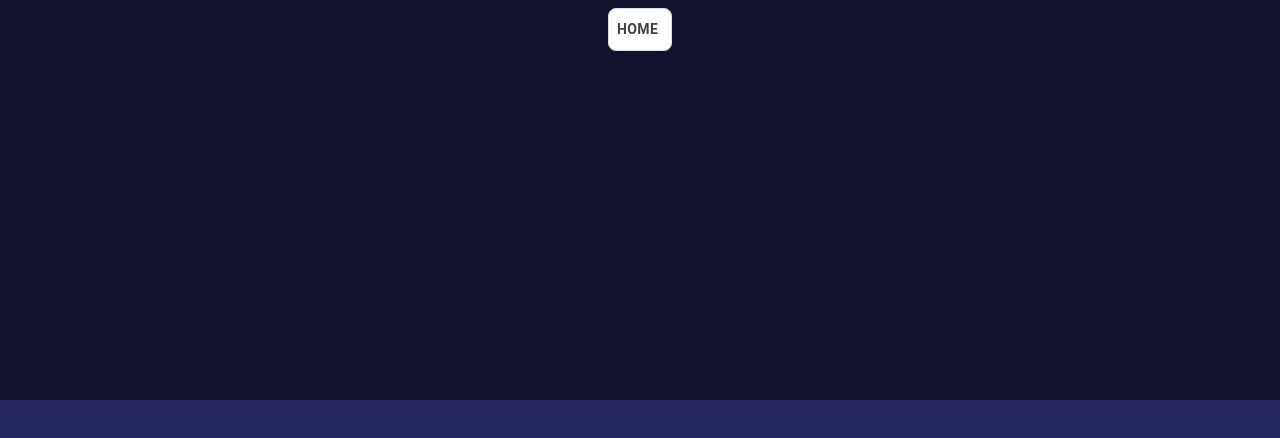
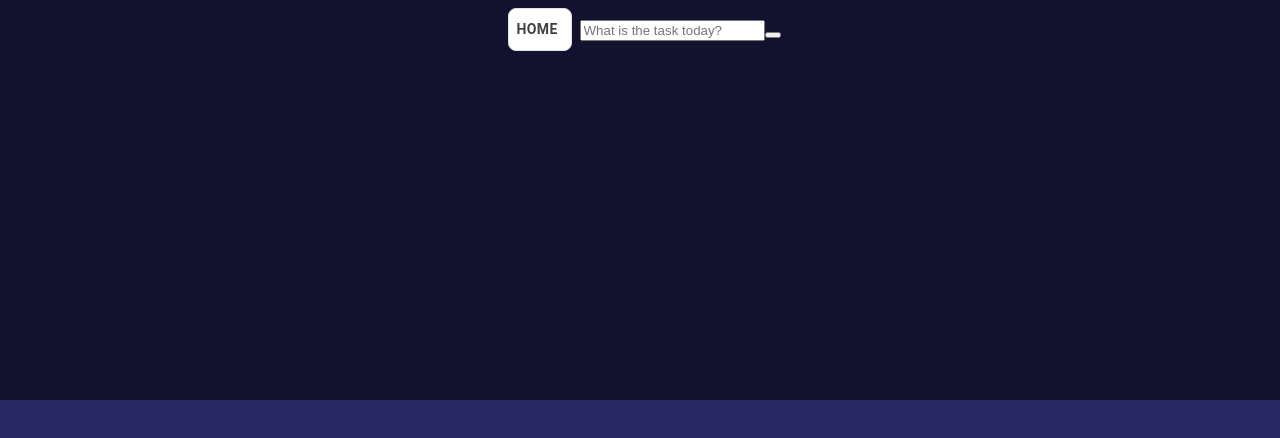
Before and after one commit to SavitTumuluri/ToDoList, a React (Create React App) app in the folder todolist/: page /editlist in a window 1280 px wide. Shown: the top 438 px of the page. Built offline with nearby package versions, Linux system fonts and the light colour scheme.

Commit message:
todolist start

```diff
--- a/todolist/src/HomePage/EditList.jsx
+++ b/todolist/src/HomePage/EditList.jsx
@@ -2,6 +2,7 @@
 import Button from '@mui/material/Box';
 import * as React from 'react';
 import { useNavigate } from 'react-router-dom';
+import { TodoWrapper } from './components/TodoWrapper';
 
 
 const EditList = () => {
@@ -33,9 +34,9 @@
           fontSize: '0.875rem',
           fontWeight: '700',
       }}> <Button onClick={handleClick}>Home</Button></Box>
+
+    <TodoWrapper />
   </div>
   </div>
-
-
 }
 export default EditList;
--- a/todolist/src/HomePage/components/TodoForm.js
+++ b/todolist/src/HomePage/components/TodoForm.js
@@ -2,6 +2,10 @@
 
 export const TodoForm = () => {
     return (
-        <div>TodoForm</div>
+        <form>
+            <input type="text" className='todo-input' placeholder='What is the task today?'></input>
+            <button type='submit' className='todo-btn'></button>
+        </form>
+
     )
 }
--- a/todolist/src/HomePage/components/TodoWrapper.js
+++ b/todolist/src/HomePage/components/TodoWrapper.js
@@ -1,7 +1,10 @@
 import React from 'react';
+import { TodoForm } from './TodoForm';
 
 export const TodoWrapper = () => {
     return (
-        <div>TodoWrapper</div>
+        <div className='TodoWrapper'>
+            <TodoForm />
+        </div>
     )
 }
```
